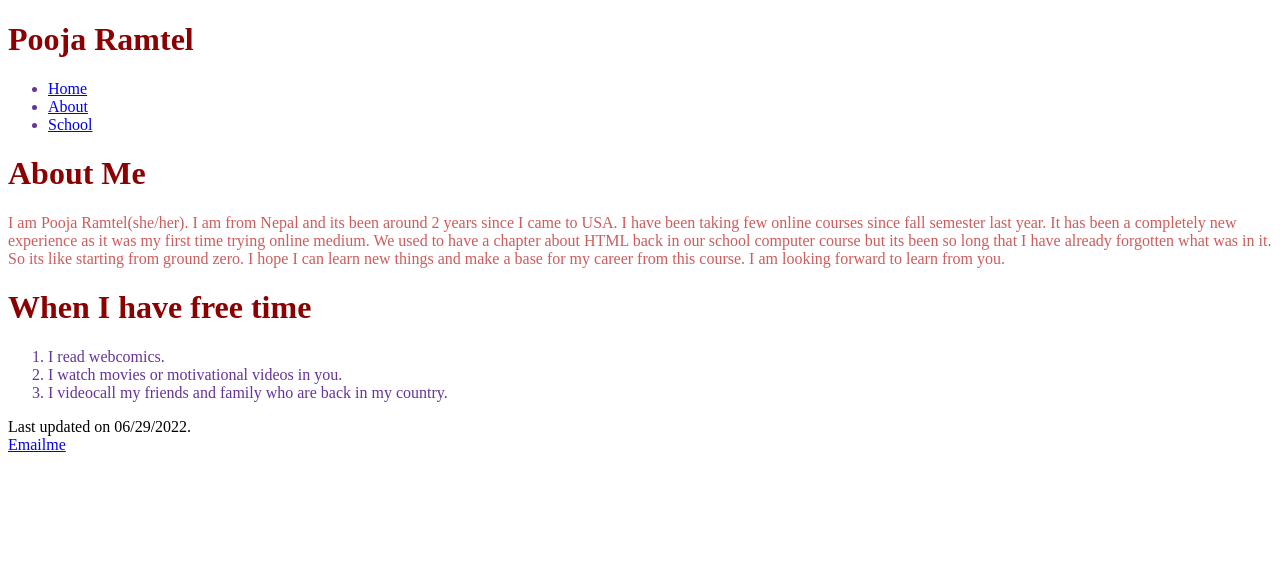
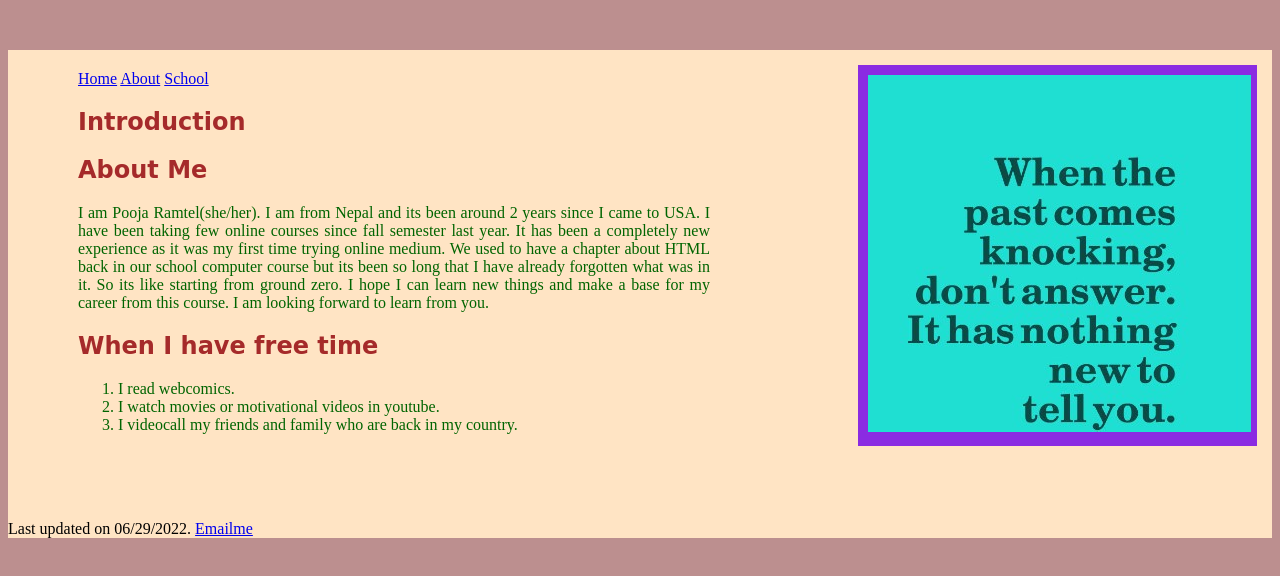
Before and after one commit to Rpooja24/CIS-162, a plain HTML site: page index.html in a window 1280 px wide. Drawn offline with Linux system fonts and the light colour scheme.

Commit message:
Add files via upload

```diff
--- a/index.html
+++ b/index.html
@@ -6,28 +6,29 @@
 <title>Pooja Ramtel</title>
 </head>
 <body>
+    <section id="rightcolumn">
+<img src="quote.jpg" alt="keyboard" >
+    </section>
 
-<h1>Pooja Ramtel</h1>
-    <ul>
-        <li><a href="index.com">Home</a></li>
-    <li><a href="about2.html">About</a></li>
-    <li><a href="#">School</a></li>
-    </ul>
+<section id="leftcolumn">
 
-<h1>About Me</h1>
+    <a href="index.html">Home</a>
+    <a href="about.html">About</a>
+    <a href="school.html">School</a>
+
+<h1>Introduction</h1>
+<h2>About Me</h2>
 <p>I am Pooja Ramtel(she/her). I am from Nepal and its been around 2 years since I came to USA. I have been taking few online courses since fall semester last year. It has been a completely new experience as it was my first time trying online medium. We used to have a chapter about HTML back in our school computer course but its been so long that I have already forgotten what was in it. So its like starting from ground zero. I hope I can learn new things and make a base for my career from this course. I am looking forward to learn from you. </p>
-<h1>When I have free time</h1>
+<h2>When I have free time</h2>
     <ol>
 <li> I read webcomics.</li>
-<li> I watch movies or motivational videos in you.</li>
+<li> I watch movies or motivational videos in youtube.</li>
 <li> I videocall  my friends and family who are back in my country.</li>
     </ol>
-
-
-
-
-<footer> Last updated on 06/29/2022.</footer>
-        <a href="mailto:poojaramtel2020@gmail.com">Emailme</a>
+     </section>
+   <footer> Last updated on 06/29/2022.
+        <a href="mailto:poojaramtel@gmail.com">Emailme</a>
+       </footer>
 
 </body>
 </html>
--- a/main.css
+++ b/main.css
@@ -1,22 +1,45 @@
 
-<style>
-h1{background-color:green;}
-h1{font-family:serif, fantasy, cursive;}
 
-header {background color:gold;}
 
-h1{color:darkred;}
-h2{color:darkred;}
-p{color:indianred}
-li{color:rebeccapurple}
+html{
+    background-color: rosybrown;
+
+}
+body{
+    background-color: bisque;
+    text-align:justify;
+
+
+}
+h1{color:brown;}
+h2{color:brown;}
+p{color:darkgreen}
+li{color:darkgreen}
 nav>ul{line-height:1.5em;
 list_style_type:none;
 padding-right:8px;}
 
-h2 {background-color:yellow;
-width: 70%;
-font_size:1.3em;}
+h1, h2,h3{
+ width:50%;
+font-family:cursive;
+}
 
 footer {background color:green;}
+
+#leftcolumn{
+     height:50%;
+     width:50%;
+    padding:20px;
+    margin:50px;
+    border:10px;
+}
+#rightcolumn{
+    float:right;
+     height:50%;
+     width:30%;
+    padding:10px;
+    margin:15px;
+    border:10px;
+    background-color:blueviolet;
+}
 lastupdated 07/01/2022
-</style>
```
Also changed, not shown: about.html (added, +35 -0 lines), school.html (added, +34 -0 lines), cerritos.jpg (added), quote.jpg (added).
